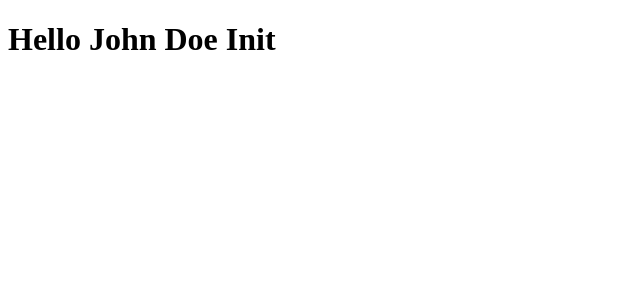
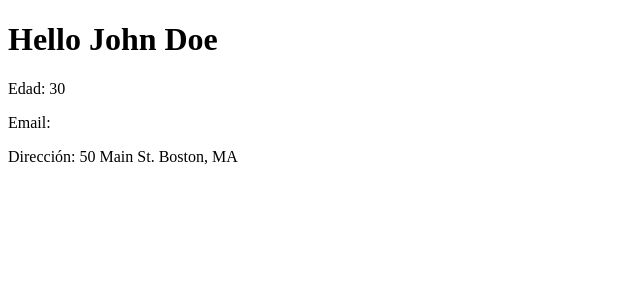
Before and after one commit to ualmtorres/angularEn3ms, an Angular app: page / in a window 1280 px wide. Shown: the top 300 px of the page, without its empty margins (0-640 px from the left). Built offline with nearby package versions, Linux system fonts and the light colour scheme.

Commit message:
Tipos compuestos

```diff
--- a/src/app/components/user/user.component.html
+++ b/src/app/components/user/user.component.html
@@ -1 +1,4 @@
 <h1>Hello {{name}}</h1>
+<p>Edad: {{age}}</p>
+<p>Email: {{email}}</p>
+<p>Dirección: {{address.street}}. {{address.city}}, {{address.state}}</p>
--- a/src/app/components/user/user.component.ts
+++ b/src/app/components/user/user.component.ts
@@ -6,14 +6,25 @@ import { Component, OnInit } from '@angular/core';
   styleUrls: ['./user.component.css']
 })
 export class UserComponent implements OnInit {
-  name = "John Doe";
+  name: string;
+  age: number;
+  email: string;
+  address: {
+    street: string,
+    city: string,
+    state: string
+  }
 
-  constructor() {
-    this.name = "John Doe constructor";
-   }
+  constructor() {   }
 
   ngOnInit() {
-    this.name = "John Doe Init";
+    this.name = "John Doe";
+    this.age = 30;
+    this.address = {
+      street: '50 Main St',
+      city: 'Boston',
+      state: 'MA'
+    }
   }
 
 }
```
